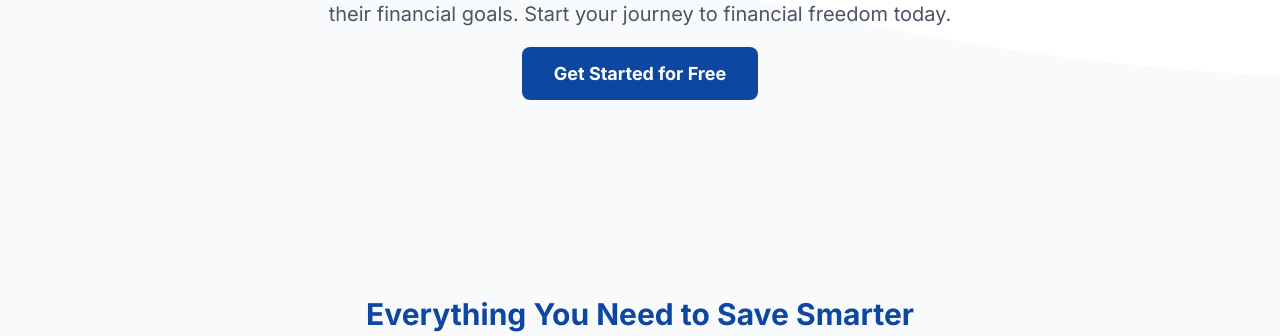
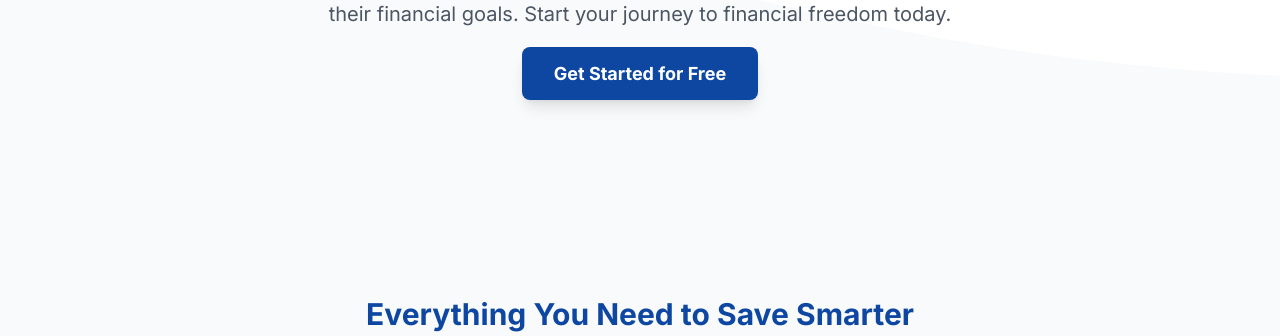
Before and after one commit to GReturn/Takapi, a Django app: page / in a window 1280 px wide. Shown: the part 297-633 px from the top of the page. Run offline with Django 5.2, Linux system fonts and the light colour scheme; some libraries are stand-ins or nearby versions.

Commit message:
UX: Added dynamic changes to button redirect for the Hero section such that it will redirect to the user dashboard if user is logged in.

```diff
--- a/apps/user/templates/home.html
+++ b/apps/user/templates/home.html
@@ -91,8 +91,17 @@
     <div class="container mx-auto px-6 py-24 md:py-32 text-center">
         <h1 class="text-4xl md:text-6xl font-bold text-takapi-blue-dark leading-tight">Take Control of Your Savings.</h1>
         <p class="mt-4 text-lg md:text-xl text-gray-600 max-w-3xl mx-auto">The smart, simple way for students to manage money, track expenses, and reach their financial goals. Start your journey to financial freedom today.</p>
+
         <div class="mt-8">
-                <a href="{% url 'user:login' %}" class="bg-takapi-blue-dark text-white px-8 py-4 rounded-lg font-bold text-lg hover:bg-takapi-blue-darker transition duration-300">Get Started for Free</a>
+            {% if user %}
+                <a href="{% url 'user:dashboard' %}" class="bg-takapi-blue-dark text-white px-8 py-4 rounded-lg font-bold text-lg hover:bg-takapi-blue-darker transition duration-300 shadow-lg hover:shadow-xl transform hover:-translate-y-1">
+                    Go to Dashboard
+                </a>
+            {% else %}
+                <a href="{% url 'user:signup' %}" class="bg-takapi-blue-dark text-white px-8 py-4 rounded-lg font-bold text-lg hover:bg-takapi-blue-darker transition duration-300 shadow-lg hover:shadow-xl transform hover:-translate-y-1">
+                    Get Started for Free
+                </a>
+            {% endif %}
         </div>
     </div>
 </header>
--- a/apps/user/templates/user-profile.html
+++ b/apps/user/templates/user-profile.html
@@ -28,7 +28,7 @@
                     <span class="text-sm font-medium">Back to Dashboard</span>
                 </a>
                 <div class="h-6 w-px bg-gray-200"></div>
-                <a href="{% url 'user:dashboard' %}" class="flex items-center space-x-2">
+                <a href="{% url 'user:index' %}" class="flex items-center space-x-2">
                     <img src="{% static 'images/takapi-logo-v2.svg' %}" alt="takapi logo" class="h-8 w-8">
                     <span class="text-xl font-bold text-takapi-blue-dark">Takapi</span>
                 </a>
```
Lines whose indentation alone changed are shown as unchanged.
